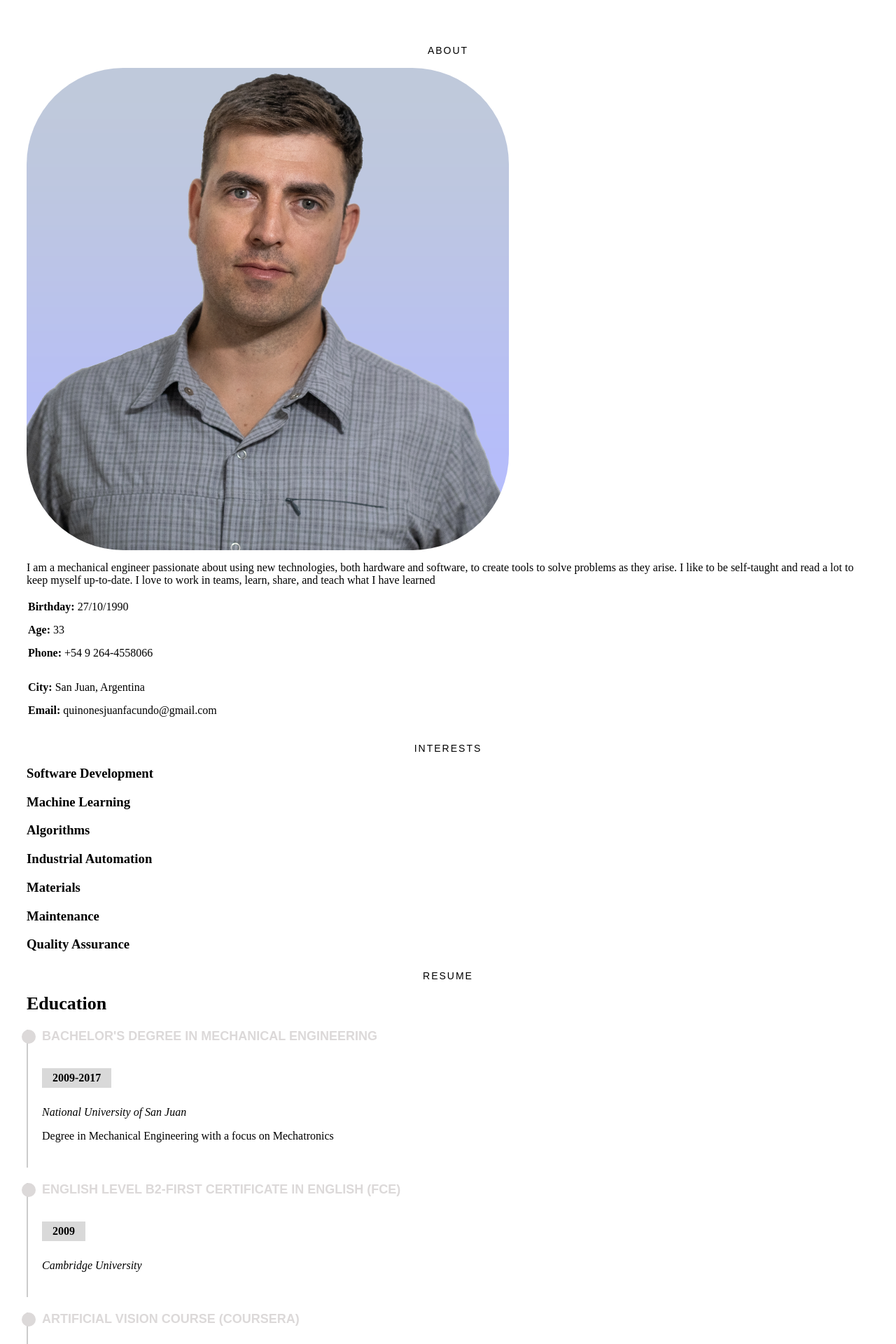
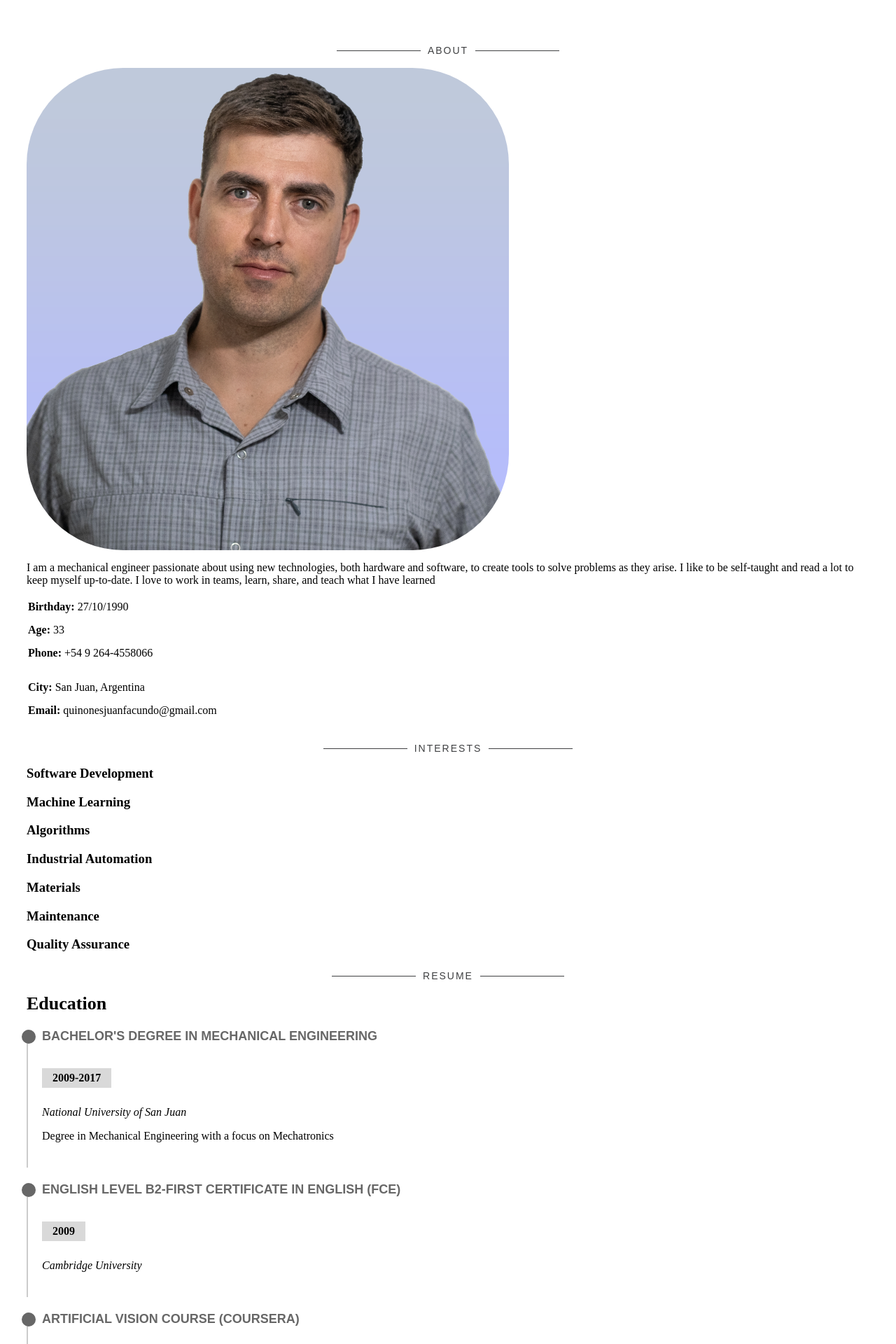
Before and after one commit to jfquinones/jfquinones.github.io, a Jekyll site: the page built from en/downloadable-resume.md, in a window 1280 px wide. Shown: the top 1920 px of the page at 70% size. Built offline with Jekyll 4.4.1, drawn with Linux system fonts in a browser that asks for light colours.

Commit message:
Update downloadable-resume.html

```diff
--- a/_layouts/downloadable-resume.html
+++ b/_layouts/downloadable-resume.html
@@ -3,9 +3,9 @@
 :root {
   --background: #ffffff;
   --highlight:#7d97c3;
-  --highlight-light: #DCD9D9;
+  --highlight-light: #676767;
   --contrast-font: #000 ;
-  --inactive-font: ##3F4042;
+  --inactive-font: #3F4042;
   --underline: #24ff07;
 }
 
@@ -142,7 +142,7 @@
 
       <div class="row about-me">
         <div class="col-lg-4" data-aos="fade-right">
-          <img src="../assets/img/profile.png" class="img-fluid" alt="">
+          <img src="/assets/img/profile.png" class="img-fluid" alt="">
         </div>
         <div class="col-lg-8 pt-4 pt-lg-0 content" data-aos="fade-left">
           <p>{{ site.data.t.about.description[page.lang] }}</p>
```
